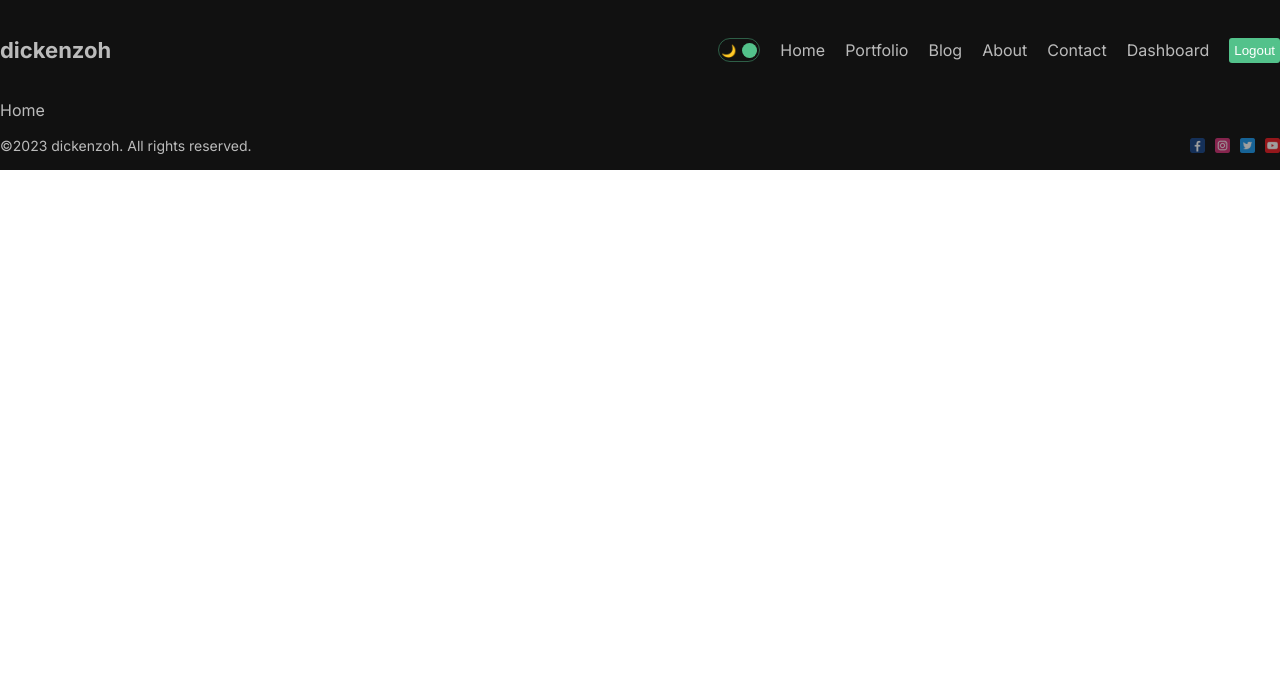
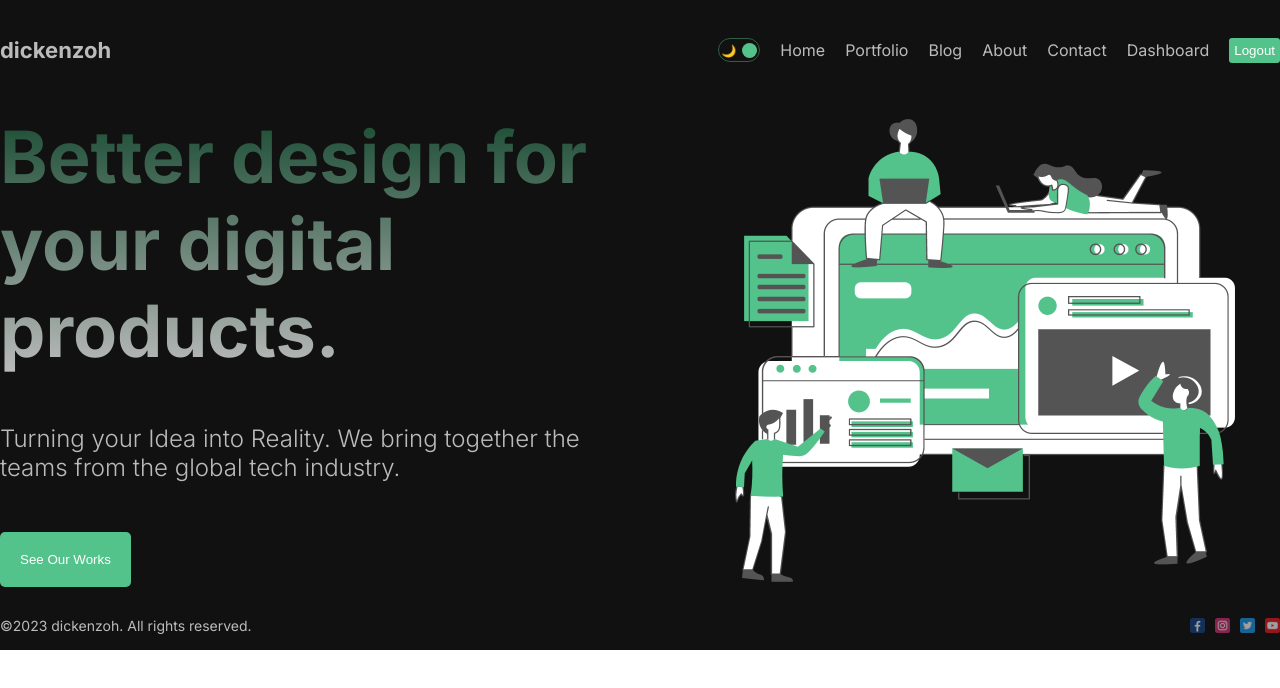
Before and after one commit to dickenzoh/nextjs-portfolio-app-mongo, a Next.js app: page / in a window 1280 px wide. Shown: the top 688 px of the page. Built offline with nearby package versions, Linux system fonts and the light colour scheme.

Commit message:
added homepage content

```diff
--- a/src/app/page.jsx
+++ b/src/app/page.jsx
@@ -1,10 +1,24 @@
-import Image from 'next/image'
-import styles from './page.module.css'
+import Image from "next/image";
+import styles from "./page.module.css";
+import Hero from "public/hero.png";
+import Button from "@/components/Button/Button";
 
 export default function Home() {
   return (
-    <div>
-      Home
+    <div className={styles.container}>
+      <div className={styles.item}>
+        <h1 className={styles.title}>
+          Better design for your digital products.
+        </h1>
+        <p className={styles.desc}>
+          Turning your Idea into Reality. We bring together the teams from the
+          global tech industry.
+        </p>
+        <Button url="/portfolio" text="See Our Works"/>
+      </div>
+      <div className={styles.item}>
+        <Image src={Hero} alt="" className={styles.img} />
+      </div>
     </div>
-  )
+  );
 }
--- a/src/app/page.module.css
+++ b/src/app/page.module.css
@@ -1,229 +1,41 @@
-.main {
+.container {
+  display: flex;
+  align-items: center;
+  gap: 100px;
+}
+
+.item {
+  flex: 1;
   display: flex;
   flex-direction: column;
-  justify-content: space-between;
-  align-items: center;
-  padding: 6rem;
-  min-height: 100vh;
+  gap: 50px;
 }
 
-.description {
-  display: inherit;
-  justify-content: inherit;
-  align-items: inherit;
-  font-size: 0.85rem;
-  max-width: var(--max-width);
-  width: 100%;
-  z-index: 2;
-  font-family: var(--font-mono);
+.title {
+  font-size: 72px;
+  background: linear-gradient(to bottom, #194c33, #bbb);
+  -webkit-background-clip: text;
+  -webkit-text-fill-color: transparent;
 }
 
-.description a {
-  display: flex;
-  justify-content: center;
-  align-items: center;
-  gap: 0.5rem;
+.img {
+  width: 100%;
+  height: 500px;
+  object-fit: contain;
+  /* animation: move 3s infinite ease alternate; */
 }
 
-.description p {
-  position: relative;
-  margin: 0;
-  padding: 1rem;
-  background-color: rgba(var(--callout-rgb), 0.5);
-  border: 1px solid rgba(var(--callout-border-rgb), 0.3);
-  border-radius: var(--border-radius);
-}
-
-.code {
-  font-weight: 700;
-  font-family: var(--font-mono);
-}
-
-.grid {
-  display: grid;
-  grid-template-columns: repeat(4, minmax(25%, auto));
-  width: var(--max-width);
-  max-width: 100%;
-}
-
-.card {
-  padding: 1rem 1.2rem;
-  border-radius: var(--border-radius);
-  background: rgba(var(--card-rgb), 0);
-  border: 1px solid rgba(var(--card-border-rgb), 0);
-  transition: background 200ms, border 200ms;
-}
-
-.card span {
-  display: inline-block;
-  transition: transform 200ms;
-}
-
-.card h2 {
-  font-weight: 600;
-  margin-bottom: 0.7rem;
-}
-
-.card p {
-  margin: 0;
-  opacity: 0.6;
-  font-size: 0.9rem;
-  line-height: 1.5;
-  max-width: 30ch;
-}
-
-.center {
-  display: flex;
-  justify-content: center;
-  align-items: center;
-  position: relative;
-  padding: 4rem 0;
-}
-
-.center::before {
-  background: var(--secondary-glow);
-  border-radius: 50%;
-  width: 480px;
-  height: 360px;
-  margin-left: -400px;
-}
-
-.center::after {
-  background: var(--primary-glow);
-  width: 240px;
-  height: 180px;
-  z-index: -1;
-}
-
-.center::before,
-.center::after {
-  content: '';
-  left: 50%;
-  position: absolute;
-  filter: blur(45px);
-  transform: translateZ(0);
-}
-
-.logo {
-  position: relative;
-}
-/* Enable hover only on non-touch devices */
-@media (hover: hover) and (pointer: fine) {
-  .card:hover {
-    background: rgba(var(--card-rgb), 0.1);
-    border: 1px solid rgba(var(--card-border-rgb), 0.15);
+@keyframes move {
+  from {
+    transform: translateY(-10px);
   }
-
-  .card:hover span {
-    transform: translateX(4px);
+  to {
+    transform: translateY(10px);
   }
 }
 
-@media (prefers-reduced-motion) {
-  .card:hover span {
-    transform: none;
-  }
+
+.desc {
+  font-size: 24px;
+  font-weight: 300;
 }
-
-/* Mobile */
-@media (max-width: 700px) {
-  .content {
-    padding: 4rem;
-  }
-
-  .grid {
-    grid-template-columns: 1fr;
-    margin-bottom: 120px;
-    max-width: 320px;
-    text-align: center;
-  }
-
-  .card {
-    padding: 1rem 2.5rem;
-  }
-
-  .card h2 {
-    margin-bottom: 0.5rem;
-  }
-
-  .center {
-    padding: 8rem 0 6rem;
-  }
-
-  .center::before {
-    transform: none;
-    height: 300px;
-  }
-
-  .description {
-    font-size: 0.8rem;
-  }
-
-  .description a {
-    padding: 1rem;
-  }
-
-  .description p,
-  .description div {
-    display: flex;
-    justify-content: center;
-    position: fixed;
-    width: 100%;
-  }
-
-  .description p {
-    align-items: center;
-    inset: 0 0 auto;
-    padding: 2rem 1rem 1.4rem;
-    border-radius: 0;
-    border: none;
-    border-bottom: 1px solid rgba(var(--callout-border-rgb), 0.25);
-    background: linear-gradient(
-      to bottom,
-      rgba(var(--background-start-rgb), 1),
-      rgba(var(--callout-rgb), 0.5)
-    );
-    background-clip: padding-box;
-    backdrop-filter: blur(24px);
-  }
-
-  .description div {
-    align-items: flex-end;
-    pointer-events: none;
-    inset: auto 0 0;
-    padding: 2rem;
-    height: 200px;
-    background: linear-gradient(
-      to bottom,
-      transparent 0%,
-      rgb(var(--background-end-rgb)) 40%
-    );
-    z-index: 1;
-  }
-}
-
-/* Tablet and Smaller Desktop */
-@media (min-width: 701px) and (max-width: 1120px) {
-  .grid {
-    grid-template-columns: repeat(2, 50%);
-  }
-}
-
-@media (prefers-color-scheme: dark) {
-  .vercelLogo {
-    filter: invert(1);
-  }
-
-  .logo {
-    filter: invert(1) drop-shadow(0 0 0.3rem #ffffff70);
-  }
-}
-
-@keyframes rotate {
-  from {
-    transform: rotate(360deg);
-  }
-  to {
-    transform: rotate(0deg);
-  }
-}
--- /dev/null
+++ b/src/components/Button/Button.jsx
@@ -0,0 +1,13 @@
+import React from "react";
+import styles from "./button.module.css";
+import Link from "next/link";
+
+const Button = ({ text, url }) => {
+  return (
+    <Link href={url}>
+      <button className={styles.container}>{text}</button>
+    </Link>
+  );
+};
+
+export default Button;
--- /dev/null
+++ b/src/components/Button/button.module.css
@@ -0,0 +1,9 @@
+.container {
+  padding: 20px;
+  cursor: pointer;
+  background-color: #53c28b;
+  border: none;
+  border-radius: 5px;
+  width: max-content;
+  color: white;
+}
```
